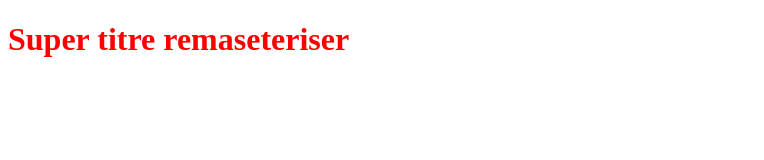
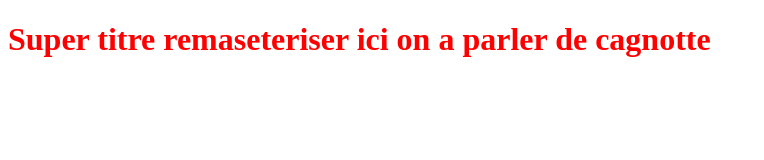
Before and after one commit to Sylva2002/OpenclassroomsProject, a plain HTML site: page index.html in a window 1280 px wide. Shown: the whole page, without its empty margins (0-764 px from the left). Drawn offline with Linux system fonts and the light colour scheme.

Commit message:
partie cagnotte

```diff
--- a/index.html
+++ b/index.html
@@ -8,6 +8,6 @@
     <title>Document</title>
 </head>
 <body>
-    <h1>Super titre remaseteriser</h1>
+    <h1>Super titre remaseteriser ici on a parler de cagnotte </h1>
 </body>
 </html>
```
